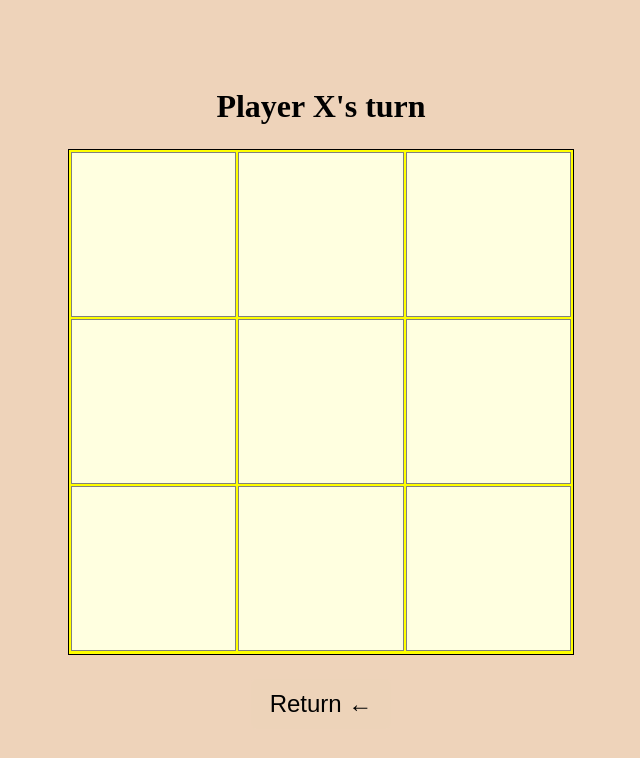
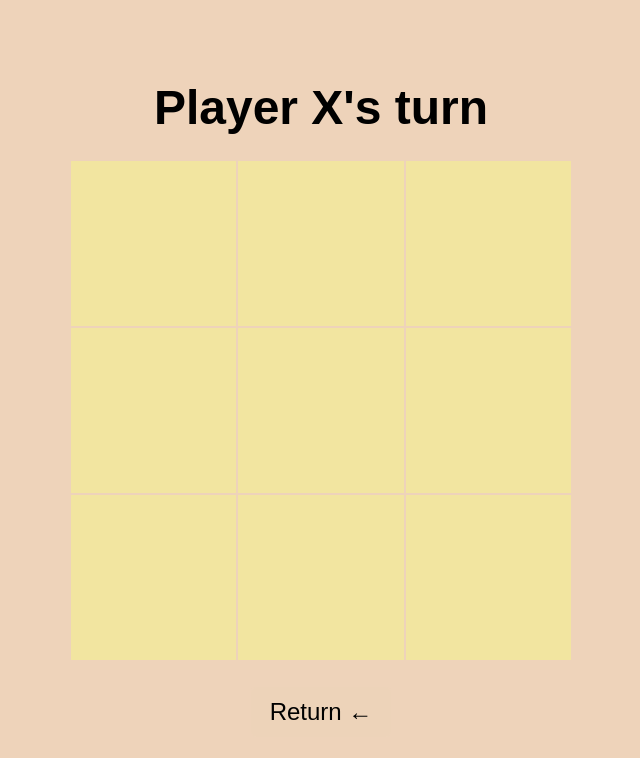
Before and after one commit to kennydn99/tic-tac-toe, a plain HTML site: page index.html in a window 1280 px wide. Both pictures are taken after a click on the button "Play". Shown: the whole page, without its empty margins (319-959 px from the left). Drawn offline with Linux system fonts and the light colour scheme; a web font is replaced by a local one.

Commit message:
Remove name input and finish styling

```diff
--- a/index.html
+++ b/index.html
@@ -13,8 +13,6 @@
 <body>
     <div class="main-menu">
         <span class="game-title">Tic Tac Toe</span>
-        <input type="text" id="playerXName" placeholder="Player X name">
-        <input type="text" id="playerOName" placeholder="Player O name">
         <button id="playButton">Play</button>
     </div>
     <div class="container">
--- a/script.js
+++ b/script.js
@@ -23,19 +23,16 @@ const Gameboard = (function () {
         }
     };
 
-
     //method to get board for UI
     const getBoard = () => board;
 
     const placeLetter = (x, y, player, callback) => {
 
         if (x < 0 || x >= board.length || y < 0 || y >= board[0].length) {
-            console.log("Invalid move! Coordinates out of bounds.");
             return;
         }
 
         if(board[x][y].getValue() !== '') {
-            console.log("Invalid move! Cell already occupied.");
             return;
         }
 
@@ -80,14 +77,12 @@ const GameController = (function (){
     const startGame = () => {
         mainMenu.style.display = 'none';
         container.style.display = 'flex';
-        console.log("Start the game!");
     }
 
     const playButton = document.getElementById('playButton');
     playButton.addEventListener('click', startGame);
 
     const returnToMainMenu = () => {
-        // Show main menu, hide game board
         mainMenu.style.display = 'flex';
         container.style.display = 'none';
     }
@@ -95,8 +90,6 @@ const GameController = (function (){
     const returnButton = document.getElementById('returnButton');
     returnButton.addEventListener('click', returnToMainMenu);
 
-    const playerXName = document.getElementById('playerXName').value || "Player X";
-    const playerOName = document.getElementById('playerOName').value || "Player O";
 
     let gameOver = false;
     let isDraw = false;
@@ -112,11 +105,11 @@ const GameController = (function (){
 
     const players = [
         {
-            name: playerXName,
+            name: "Player X",
             letter: 'X',
         },
         {
-            name: playerOName,
+            name: "Player O",
             letter: 'O',
         }
     ];
@@ -170,7 +163,6 @@ const GameController = (function (){
     const playRound = (r, c) => {
         Gameboard.placeLetter(r, c, getActivePlayer().letter, () => {
 
-            //need to check win condition & handle logic
             if (checkWin(getActivePlayer())) {
                 gameOver = true;
                 return;
@@ -218,7 +210,6 @@ const DisplayController = (function() {
     const buttonContainer = document.querySelector('.btn-container');
 
     const updateScreen = () => {
-        //clear board?
         boardDiv.textContent = '';
 
         //get updated board and active player
--- a/style.css
+++ b/style.css
@@ -1,3 +1,6 @@
+* {
+  font-family: "Honk", sans-serif;
+}
 
 .board {
     display: grid;
@@ -5,10 +8,8 @@
     width: 500px;
     grid-template-columns: repeat(3, 1fr);
     grid-template-rows: repeat(3, 1fr);
-    border: 1px solid black;
     gap: 2px;
     padding: 2px;
-    background-color: yellow;
 }
 
 .cell {
@@ -16,10 +17,14 @@
     justify-content: center;
     align-items: center;
     text-align: center;
-    font-size: 2rem;
-    border: 1px solid grey;
-    background: lightyellow;
+    font-size: 5rem;
+    background: rgba(247, 247, 135, 0.5);
     cursor: pointer;
+    border: none;
+  }
+
+  .cell:hover {
+    background: rgba(247, 247, 135, 0.8);
   }
 
   body {
@@ -37,7 +42,6 @@
 
   .container {
     display: none;
-    /* display: flex; */
     flex-direction: column;
     gap: 24px;
   }
@@ -45,6 +49,7 @@
   .turn {
     padding: 0;
     margin: 0;
+    font-size: 3rem;
   }
 
   .restart-btn, #playButton, #returnButton {
@@ -80,13 +85,6 @@
     gap: 16px;
   }
 
-  input {
-    height: 25px;
-    border-radius: 5px;
-    border: none;
-    border: 2px solid rgb(163, 162, 162);
-  }
-
   .game-title {
     font-size: 100px;
     font-family: "Honk", sans-serif;
```
